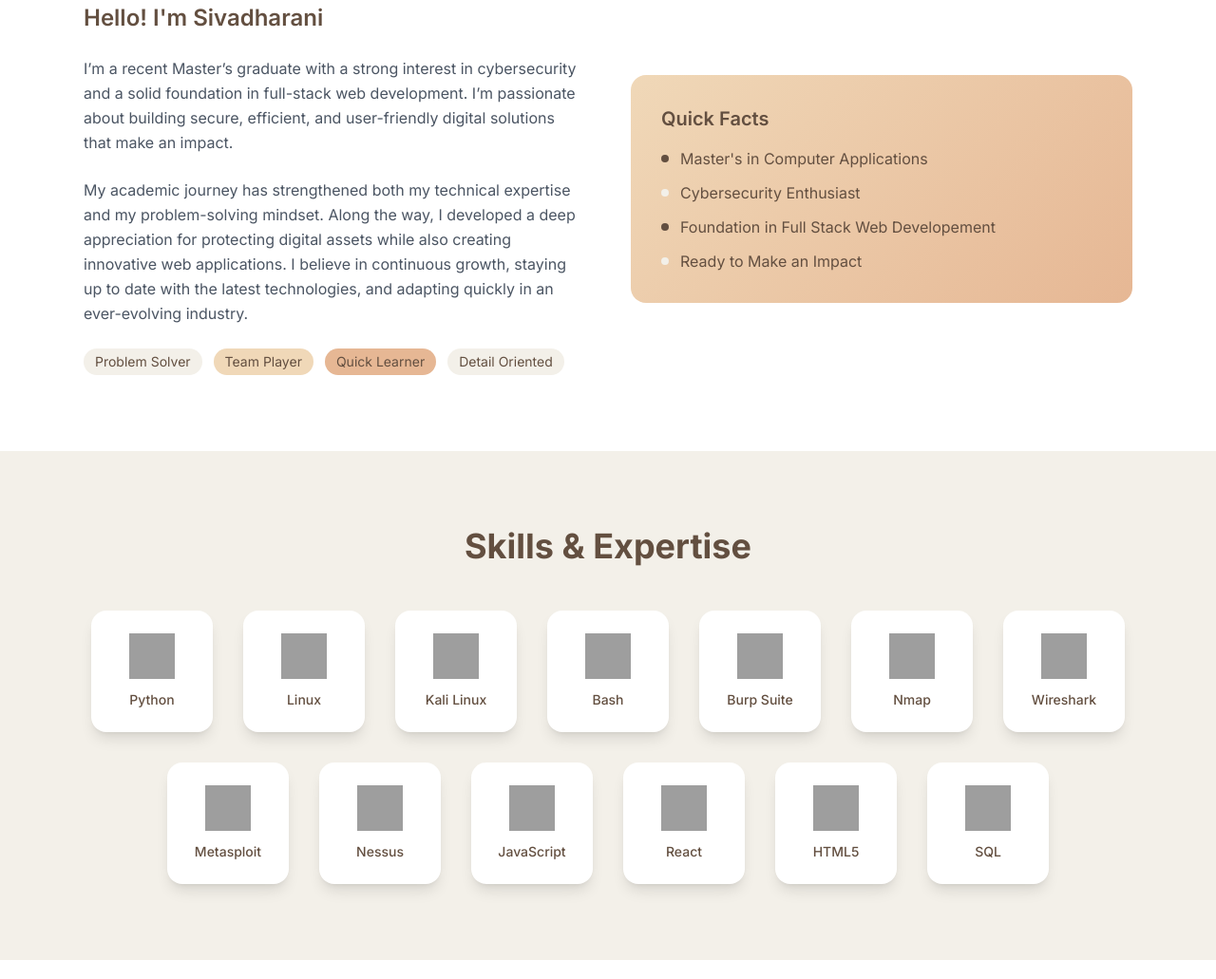
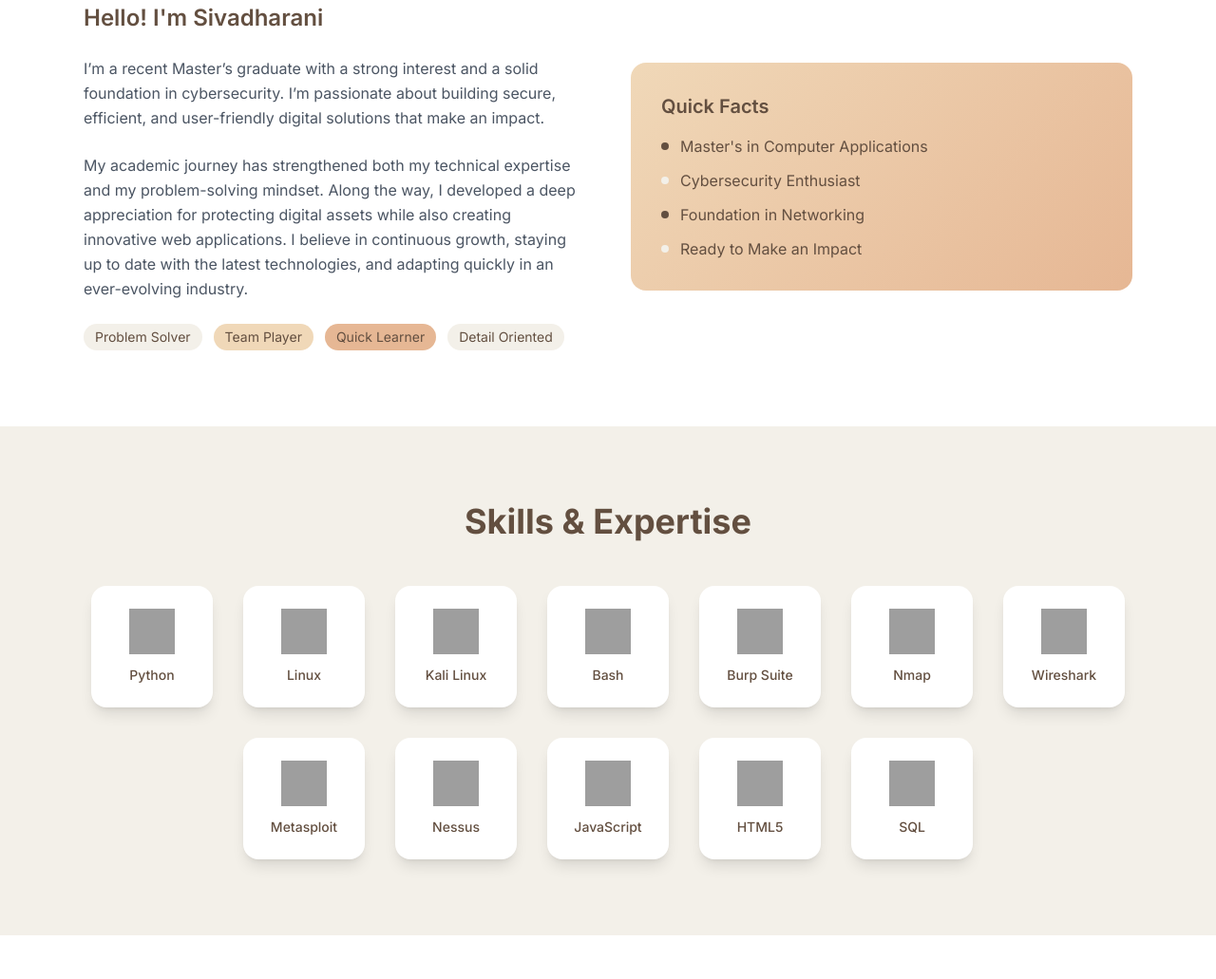
Before and after one commit to sivadharani-a/Portfolio, a plain HTML site: page index.html in a window 1280 px wide. Shown: the part 981-2012 px from the top of the page at 95% size. Drawn offline with nearby package versions, Linux system fonts and the light colour scheme; grey boxes are pictures that could not be loaded.

Commit message:
index.html

```diff
--- a/index.html
+++ b/index.html
@@ -54,7 +54,7 @@
 
 
             <h1 class="text-5xl md:text-6xl font-bold mb-6" style="color: #634f40;">Sivadharani</h1>
-            <p class="text-xl md:text-2xl mb-8" style="color: #634f40;">Cybersecurity Enthusiast & Full Stack Developer</p>
+            <p class="text-xl md:text-2xl mb-8" style="color: #634f40;">Cybersecurity Enthusiast</p>
             <div class="flex flex-col sm:flex-row gap-4 justify-center">
 
                 <a href="SIVADHARANI A - Resume.pdf" target="_blank" class="px-6 py-3 rounded-lg font-medium transition-all hover:shadow-lg flex items-center justify-center" style="background-color: #e6b794; color: #634f40;" onmouseover="this.style.backgroundColor='#d4a373'" onmouseout="this.style.backgroundColor='#e6b794'">
@@ -85,7 +85,7 @@
                 <div>
                     <h3 class="text-2xl font-semibold mb-6" style="color: #634f40;">Hello! I'm Sivadharani</h3>
                     <p class="text-gray-600 mb-6 leading-relaxed">
-                        I’m a recent Master’s graduate with a strong interest in cybersecurity and a solid foundation in full-stack web development. I’m passionate about building secure, efficient, and user-friendly digital solutions that make an impact.                    </p>
+                        I’m a recent Master’s graduate with a strong interest and a solid foundation in cybersecurity. I’m passionate about building secure, efficient, and user-friendly digital solutions that make an impact.                    </p>
                     <p class="text-gray-600 mb-6 leading-relaxed">
                     My academic journey has strengthened both my technical expertise and my problem-solving mindset. Along the way, I developed a deep appreciation for protecting digital assets while also creating innovative web applications. I believe in continuous growth, staying up to date with the latest technologies, and adapting quickly in an ever-evolving industry. </p>
                     <div class="flex flex-wrap gap-3">
@@ -108,7 +108,7 @@
                         </div>
                         <div class="flex items-center">
                             <span class="w-2 h-2 rounded-full mr-3" style="background-color: #634f40;"></span>
-                            <span style="color: #634f40;">Foundation in Full Stack Web Developement</span>
+                            <span style="color: #634f40;">Foundation in Networking</span>
                         </div>
                         <div class="flex items-center">
                             <span class="w-2 h-2 rounded-full mr-3" style="background-color: #f3f0e9;"></span>
@@ -201,14 +201,6 @@
         <span class="text-sm font-medium" style="color:#634f40;">JavaScript</span>
       </div>
 
-      <!-- React -->
-      <div class="bg-white p-6 rounded-2xl shadow-lg flex flex-col items-center w-32 hover:shadow-xl transition">
-        <img loading="lazy" referrerpolicy="no-referrer"
-             src="https://cdn.simpleicons.org/react/61DAFB"
-             alt="React" class="w-12 h-12 mb-3">
-        <span class="text-sm font-medium" style="color:#634f40;">React</span>
-      </div>
-
       <!-- HTML5 -->
       <div class="bg-white p-6 rounded-2xl shadow-lg flex flex-col items-center w-32 hover:shadow-xl transition">
         <img src="https://cdn.simpleicons.org/html5/E34F26" alt="HTML5" class="w-12 h-12 mb-3">
@@ -238,7 +230,7 @@
         <div class="flex items-start">
           <div class="w-20 h-20 rounded-lg flex items-center justify-center mr-6 flex-shrink-0 bg-white overflow-hidden">
             <!-- Anna University Logo -->
-            <img src="https://upload.wikimedia.org/wikipedia/en/thumb/4/49/Anna_University_Logo.svg/330px-Anna_University_Logo.svg.png"
+            <img src="https://www.freelogovectors.net/anna-university-logo/#google_vignette"
                  alt="Anna University Logo" class="object-contain w-full h-full">
           </div>
           <div class="flex-1">
@@ -279,7 +271,7 @@
                     <div class="flex flex-col md:flex-row md:items-center md:justify-between mb-4">
                         <div>
                             <h3 class="text-xl font-semibold" style="color: #634f40;">Cybersecurity Intern</h3>
-                            <p class="text-lg" style="color: #e6b794;">Shadowfox</p>
+                            <p class="text-lg" style="color: #e6b794;">ShadowFox</p>
                         </div>
                         <span class="text-gray-500 mt-2 md:mt-0">October 2024 - November 2024</span>
                     </div>
```
